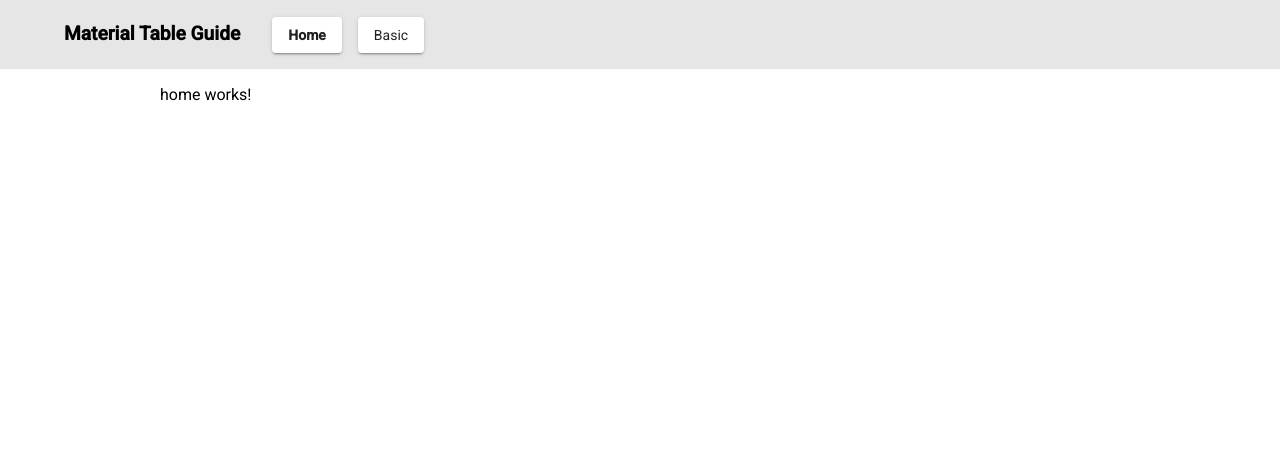
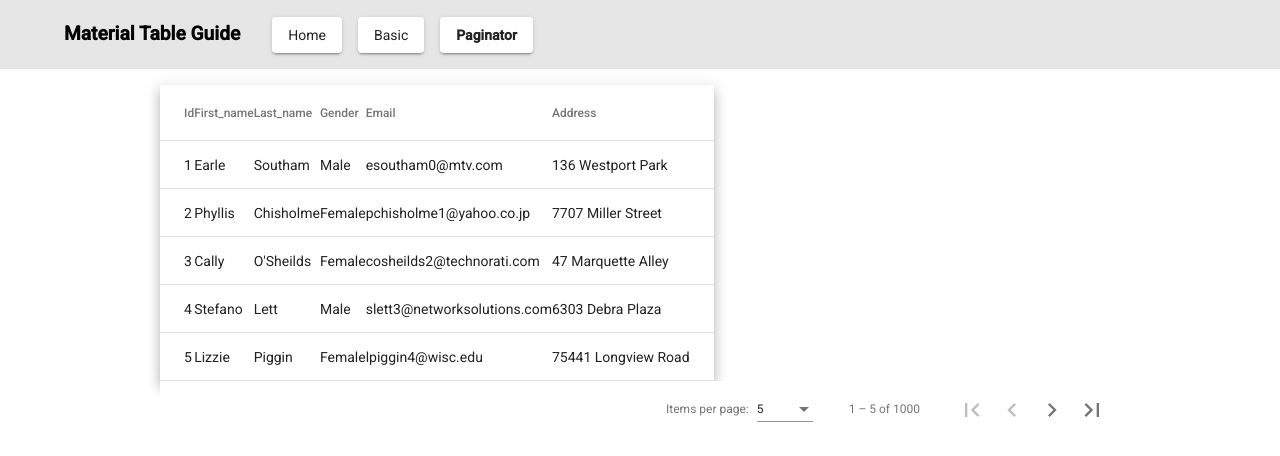
Before and after one commit to cherryApp/ast-mat-table, an Angular app: page /paginator in a window 1280 px wide. Before the commit this address led to /. Shown: the top 456 px of the page. Built offline with nearby package versions, Linux system fonts and the light colour scheme; data requests are answered from the project's data file.

Commit message:
Feat: sync paginator.

```diff
--- a/src/app/app-routing.module.ts
+++ b/src/app/app-routing.module.ts
@@ -2,6 +2,7 @@ import { NgModule } from '@angular/core';
 import { Routes, RouterModule } from '@angular/router';
 import { HomeComponent } from './page/home/home.component';
 import { BasicComponent } from './page/basic/basic.component';
+import { PaginatorComponent } from './page/paginator/paginator.component';
 
 
 const routes: Routes = [
@@ -14,6 +15,10 @@ const routes: Routes = [
     component: BasicComponent,
   },
   {
+    path: 'paginator',
+    component: PaginatorComponent,
+  },
+  {
     path: '**',
     redirectTo: ''
   }
--- a/src/app/app.module.ts
+++ b/src/app/app.module.ts
@@ -6,6 +6,7 @@ import { HttpClientModule } from '@angular/common/http';
 import { MatMenuModule } from '@angular/material/menu';
 import { MatButtonModule } from '@angular/material/button';
 import { MatTableModule } from '@angular/material/table';
+import { MatPaginatorModule } from '@angular/material/paginator';
 
 import { AppRoutingModule } from './app-routing.module';
 import { AppComponent } from './app.component';
@@ -13,13 +14,15 @@ import { BrowserAnimationsModule } from '@angular/platform-browser/animations';
 import { NavComponent } from './common/nav/nav.component';
 import { HomeComponent } from './page/home/home.component';
 import { BasicComponent } from './page/basic/basic.component';
+import { PaginatorComponent } from './page/paginator/paginator.component';
 
 @NgModule({
   declarations: [
     AppComponent,
     NavComponent,
     HomeComponent,
-    BasicComponent
+    BasicComponent,
+    PaginatorComponent
   ],
   imports: [
     BrowserModule,
@@ -29,6 +32,7 @@ import { BasicComponent } from './page/basic/basic.component';
     MatMenuModule,
     MatButtonModule,
     MatTableModule,
+    MatPaginatorModule,
   ],
   providers: [],
   bootstrap: [AppComponent]
--- a/src/app/common/nav/nav.component.html
+++ b/src/app/common/nav/nav.component.html
@@ -16,4 +16,10 @@
     routerLinkActive="active"
     [routerLinkActiveOptions]="{exact: true}"
   >Basic</a>
+  <a
+    mat-raised-button
+    routerLink="/paginator"
+    routerLinkActive="active"
+    [routerLinkActiveOptions]="{exact: true}"
+  >Paginator</a>
 </div>
--- /dev/null
+++ b/src/app/page/paginator/paginator.component.html
@@ -0,0 +1,16 @@
+<table mat-table [dataSource]="dataSource" class="mat-elevation-z8">
+
+  <!--- Note that these columns can be defined in any order.
+        The actual rendered columns are set as a property on the row definition" -->
+
+  <!-- Define columns. -->
+  <ng-container *ngFor="let col of displayedColumns" [matColumnDef]="col">
+    <th mat-header-cell *matHeaderCellDef> {{ col | titlecase }} </th>
+    <td mat-cell *matCellDef="let user"> {{user[col]}} </td>
+  </ng-container>
+
+  <tr mat-header-row *matHeaderRowDef="displayedColumns"></tr>
+  <tr mat-row *matRowDef="let row; columns: displayedColumns;"></tr>
+</table>
+
+<mat-paginator [pageSizeOptions]="pageSizes" showFirstLastButtons></mat-paginator>
--- /dev/null
+++ b/src/app/page/paginator/paginator.component.ts
@@ -0,0 +1,40 @@
+import { Component, OnInit, ViewChild } from '@angular/core';
+import { UserService } from 'src/app/service/user.service';
+import { User } from 'src/app/model/user';
+import { MatTableDataSource } from '@angular/material/table';
+import { MatPaginator } from '@angular/material/paginator';
+
+@Component({
+  selector: 'app-paginator',
+  templateUrl: './paginator.component.html',
+  styleUrls: ['./paginator.component.scss']
+})
+export class PaginatorComponent implements OnInit {
+
+  dataSource: MatTableDataSource<User> = new MatTableDataSource<User>();
+  displayedColumns: string[] = [
+    'id',
+    'first_name',
+    'last_name',
+    'gender',
+    'email',
+    'address'
+  ];
+  pageSizes: number[] = [5, 10, 25, 100];
+
+  @ViewChild(MatPaginator, {static: true}) paginator: MatPaginator;
+
+  constructor(
+    private userService: UserService,
+  ) { }
+
+  ngOnInit() {
+    this.dataSource.paginator = this.paginator;
+    this.userService.get().subscribe(
+      users => {
+        this.dataSource.data = (users as unknown as User[]);
+      }
+    );
+  }
+
+}
```
Also changed, not shown: src/app/page/paginator/paginator.component.scss (added), 1 other file (tests, documents, lock files or other folders).
